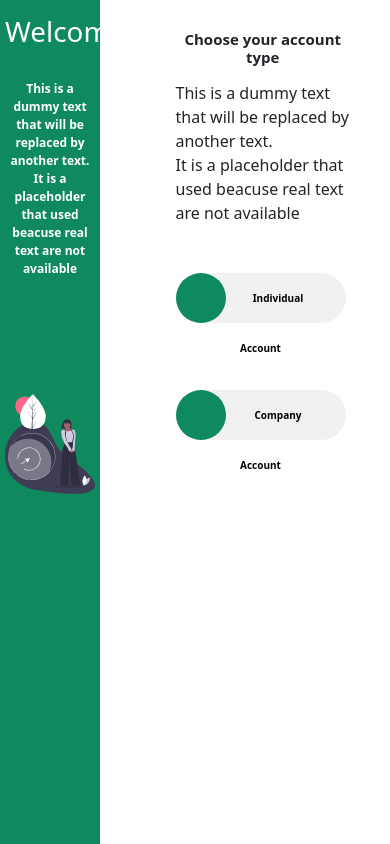
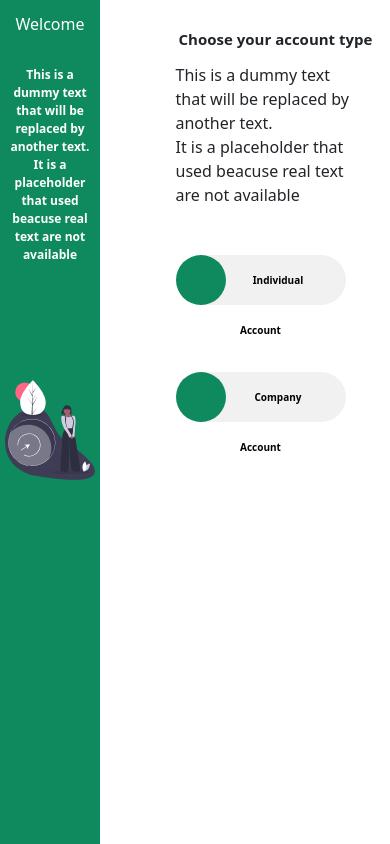
Before and after one commit to Peter-Dumbari/gigamoni, a React (Create React App) app: page / in a window 390 px wide. Built offline with nearby package versions, Linux system fonts and the light colour scheme.

Commit message:
temple girl

```diff
--- a/src/App.css
+++ b/src/App.css
@@ -229,6 +229,7 @@ a {
       font-weight: bolder;
       margin-bottom: 15px;
       text-align: center;
+      width: 200px;
     }
 
     .smallBox {
@@ -263,4 +264,8 @@ a {
   margin-top: 2rem;
 }
 
+.sidenav h1{
+  font-size: 1rem;
 }
+
+}
```
